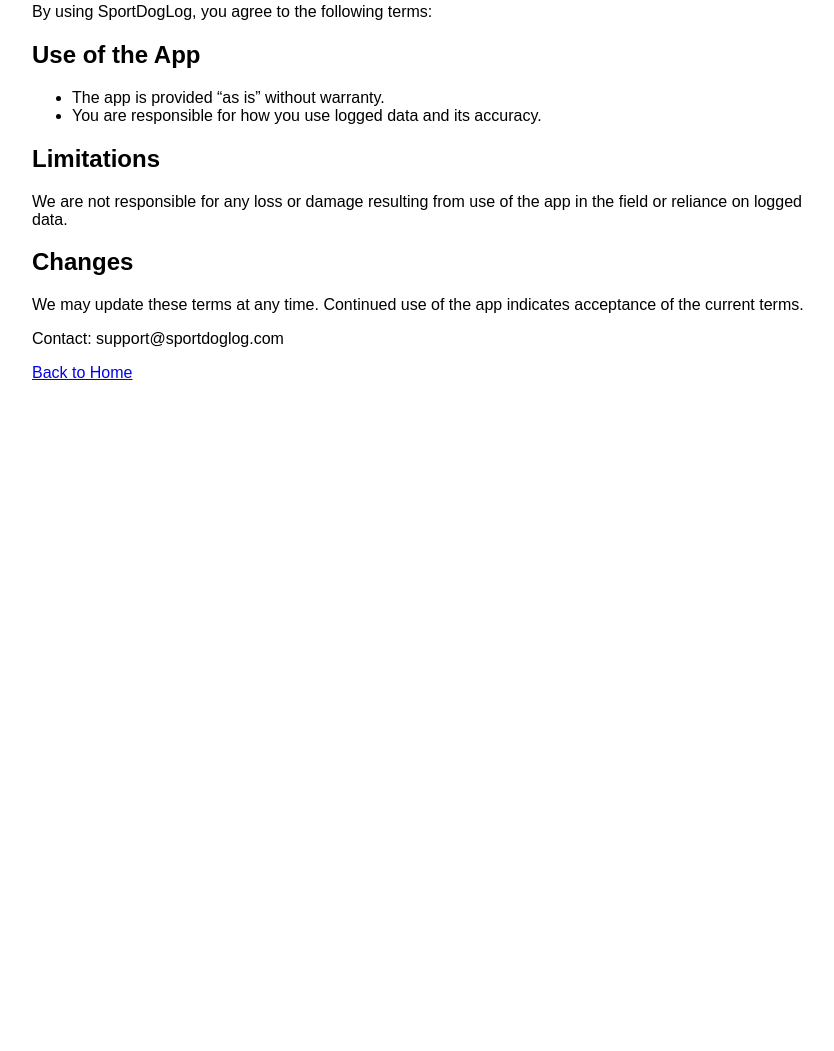
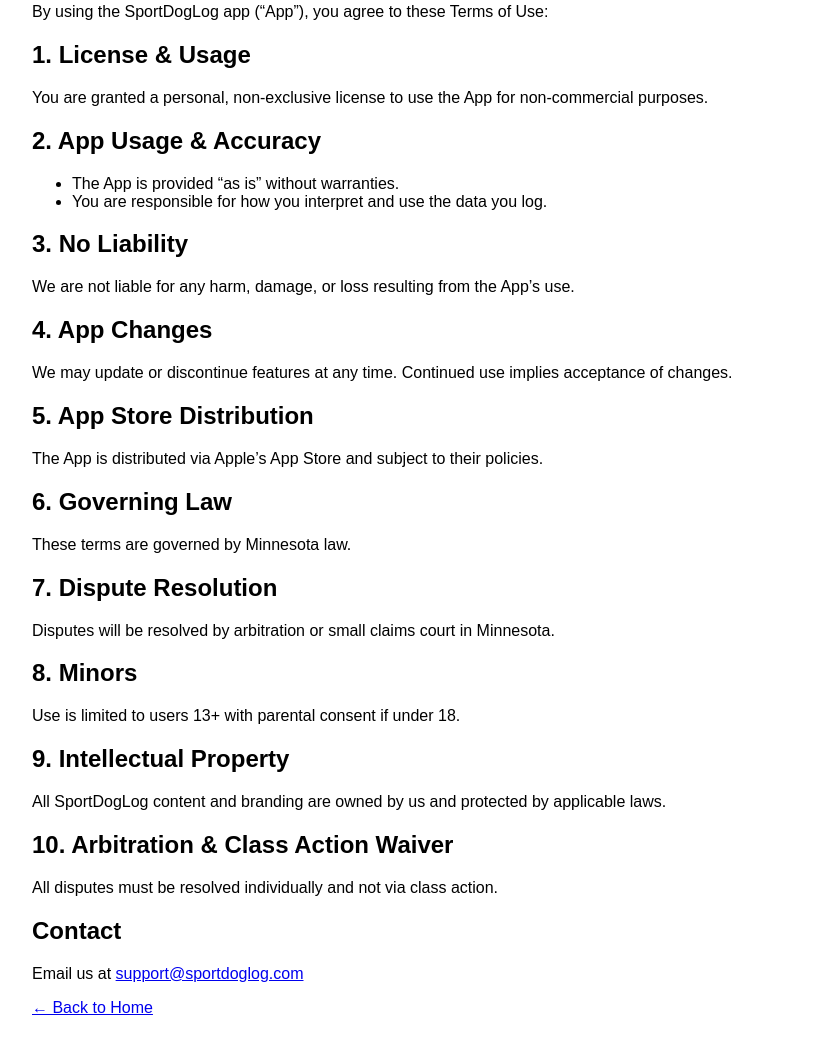
Before and after one commit to chimento/SportDogLogWebsite, a plain HTML site: page terms.html in a window 1280 px wide. Shown: the part 143-1194 px from the top of the page, without its empty margins (208-1042 px from the left). Before the commit the page ends 800 px from the top, so only its background shows below. Drawn offline with Linux system fonts and the light colour scheme.

Commit message:
Update terms.html

```diff
--- a/terms.html
+++ b/terms.html
@@ -7,17 +7,32 @@
 <body style="font-family: Arial, sans-serif; padding: 2em; max-width: 800px; margin: auto;">
   <h1>Terms of Use</h1>
   <p><strong>Effective Date:</strong> August 22, 2025</p>
-  <p>By using SportDogLog, you agree to the following terms:</p>
-  <h2>Use of the App</h2>
+  <p>By using the SportDogLog app (“App”), you agree to these Terms of Use:</p>
+  <h2>1. License & Usage</h2>
+  <p>You are granted a personal, non-exclusive license to use the App for non-commercial purposes.</p>
+  <h2>2. App Usage & Accuracy</h2>
   <ul>
-    <li>The app is provided “as is” without warranty.</li>
-    <li>You are responsible for how you use logged data and its accuracy.</li>
+    <li>The App is provided “as is” without warranties.</li>
+    <li>You are responsible for how you interpret and use the data you log.</li>
   </ul>
-  <h2>Limitations</h2>
-  <p>We are not responsible for any loss or damage resulting from use of the app in the field or reliance on logged data.</p>
-  <h2>Changes</h2>
-  <p>We may update these terms at any time. Continued use of the app indicates acceptance of the current terms.</p>
-  <p>Contact: support@sportdoglog.com</p>
-  <p><a href="index.html">Back to Home</a></p>
+  <h2>3. No Liability</h2>
+  <p>We are not liable for any harm, damage, or loss resulting from the App’s use.</p>
+  <h2>4. App Changes</h2>
+  <p>We may update or discontinue features at any time. Continued use implies acceptance of changes.</p>
+  <h2>5. App Store Distribution</h2>
+  <p>The App is distributed via Apple’s App Store and subject to their policies.</p>
+  <h2>6. Governing Law</h2>
+  <p>These terms are governed by Minnesota law.</p>
+  <h2>7. Dispute Resolution</h2>
+  <p>Disputes will be resolved by arbitration or small claims court in Minnesota.</p>
+  <h2>8. Minors</h2>
+  <p>Use is limited to users 13+ with parental consent if under 18.</p>
+  <h2>9. Intellectual Property</h2>
+  <p>All SportDogLog content and branding are owned by us and protected by applicable laws.</p>
+  <h2>10. Arbitration & Class Action Waiver</h2>
+  <p>All disputes must be resolved individually and not via class action.</p>
+  <h2>Contact</h2>
+  <p>Email us at <a href="mailto:support@sportdoglog.com">support@sportdoglog.com</a></p>
+  <p><a href="index.html">← Back to Home</a></p>
 </body>
 </html>
```
